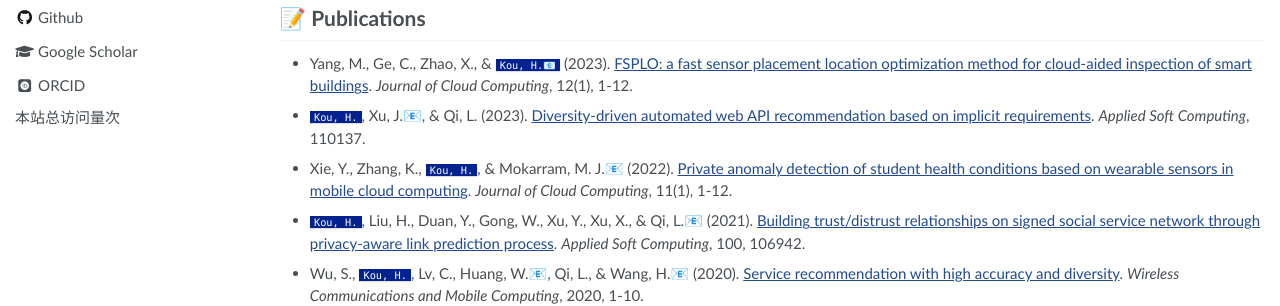
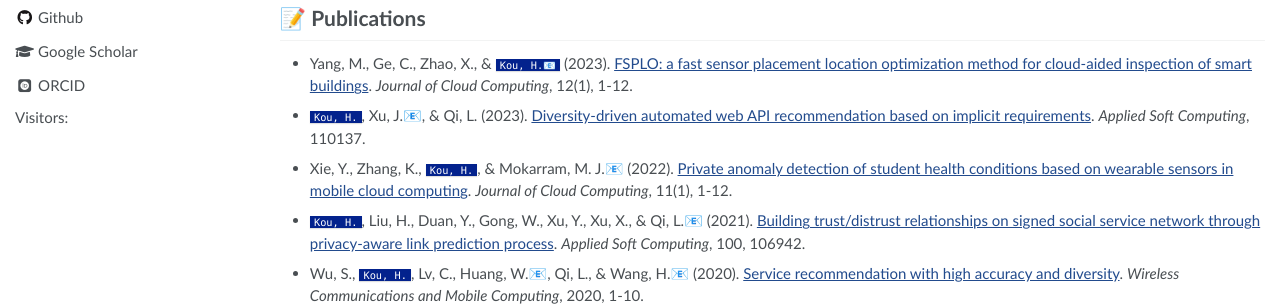
Before and after one commit to huaizhenkou/huaizhenkou.github.io, a Jekyll site: the page built from _pages/about.md, in a window 1280 px wide. Shown: the part 588-894 px from the top of the page. Built offline with Jekyll 4.4.1, drawn with Linux system fonts in a browser that asks for light colours; some web fonts are replaced; comment, search, counter and statistics services are not loaded.

Commit message:
Update author-profile.html

```diff
--- a/_includes/author-profile.html
+++ b/_includes/author-profile.html
@@ -215,6 +215,6 @@
       {% endif %}
     </div>
     <script async src="//busuanzi.ibruce.info/busuanzi/2.3/busuanzi.pure.mini.js"></script>
-    <span id="busuanzi_container_site_pv">本站总访问量<span id="busuanzi_value_site_pv"></span>次</span>
+    <span id="busuanzi_container_site_uv">Visitors: <span id="busuanzi_value_site_uv"></span></span>
   </div>
 </div>
```
